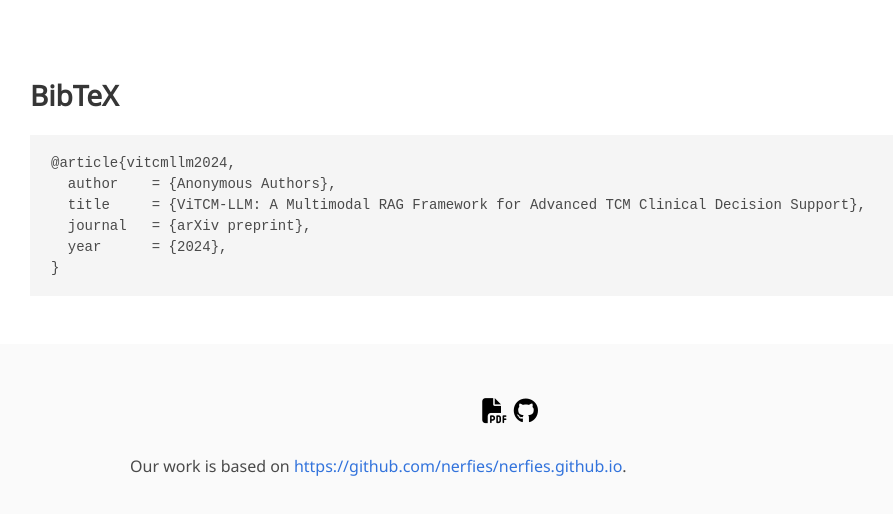
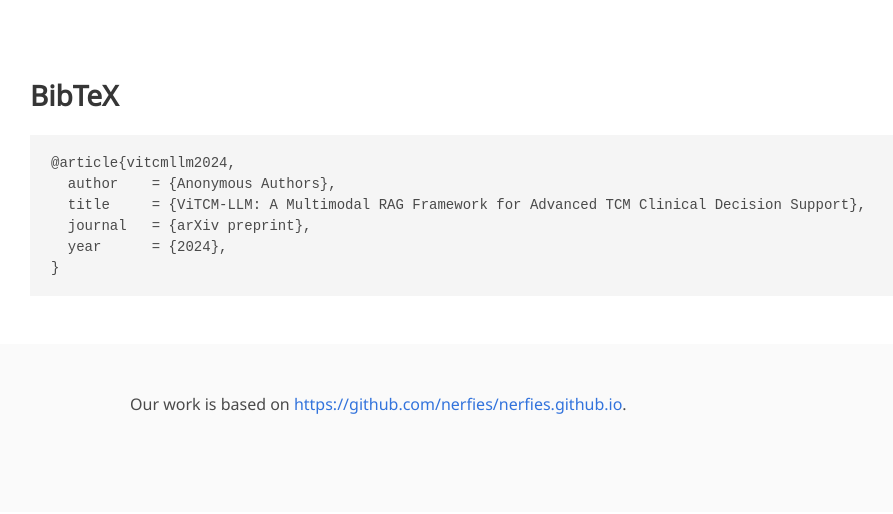
Before and after one commit to webpage192/webpage192.github.io, a plain HTML site: page index.html in a window 1280 px wide. Shown: the part 3181-3695 px from the top of the page, without its empty margins (130-1023 px from the left). Drawn offline with nearby package versions, Linux system fonts and the light colour scheme; some icons are missing; a web font is replaced by a local one.

Commit message:
Remove footer icons and links

```diff
--- a/index.html
+++ b/index.html
@@ -263,15 +263,6 @@
 
 <footer class="footer">
   <div class="container">
-    <div class="content has-text-centered">
-      <a class="icon-link"
-         href="./static/videos/nerfies_paper.pdf">
-        <i class="fas fa-file-pdf"></i>
-      </a>
-      <a class="icon-link" href="https://github.com/keunhong" class="external-link" disabled>
-        <i class="fab fa-github"></i>
-      </a>
-    </div>
     <div class="columns is-centered">
       <div class="column is-8">
         <div class="content">
```
